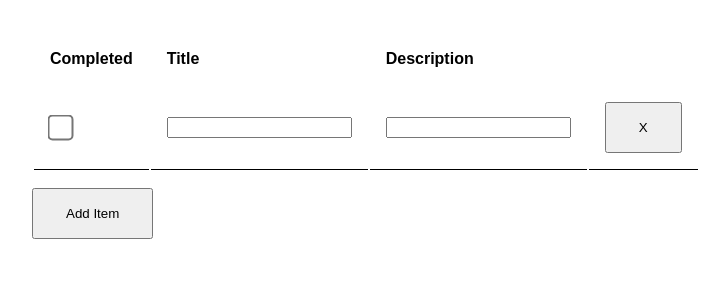
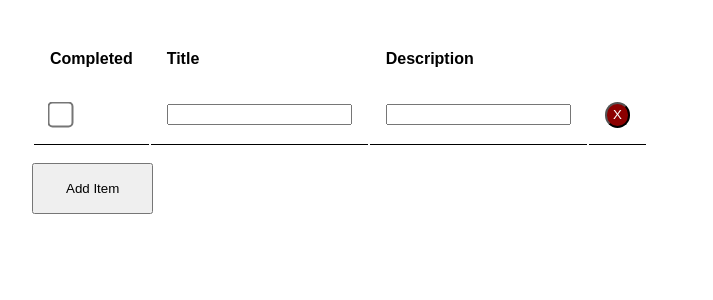
Before and after one commit to mccordgh/dont_you_dare_react_view, a React (Create React App) app: page / in a window 1280 px wide. Both pictures are taken after a click on the button "Add Item". Shown: the top 300 px of the page, without its empty margins (0-713 px from the left). Built offline with nearby package versions, Linux system fonts and the light colour scheme; no server answers.

Commit message:
basic styling for delete button

```diff
--- a/src/Content/List/List.css
+++ b/src/Content/List/List.css
@@ -12,6 +12,17 @@ td input[type="checkbox"] {
     transform: scale(2);
 }
 
+.delete__item-button {
+    background-color: darkred;
+    border-radius: 100%;
+    color: white;
+    display: block;
+    height: 1.6rem;
+    padding: 0;
+    text-align: center;
+    width: 1.6rem;
+}
+
 .list__wrapper {
     margin-bottom: 1rem;
 }
--- a/src/Content/List/List.js
+++ b/src/Content/List/List.js
@@ -20,7 +20,7 @@ export default class List extends Component {
             {
               this.props.items.map((item, index) => {
                 return (
-                  <tr key={index}>
+                  <tr className="list__row" key={index}>
                     <td>
                       <input
                         onInput={this.props.completedCallback}
```
